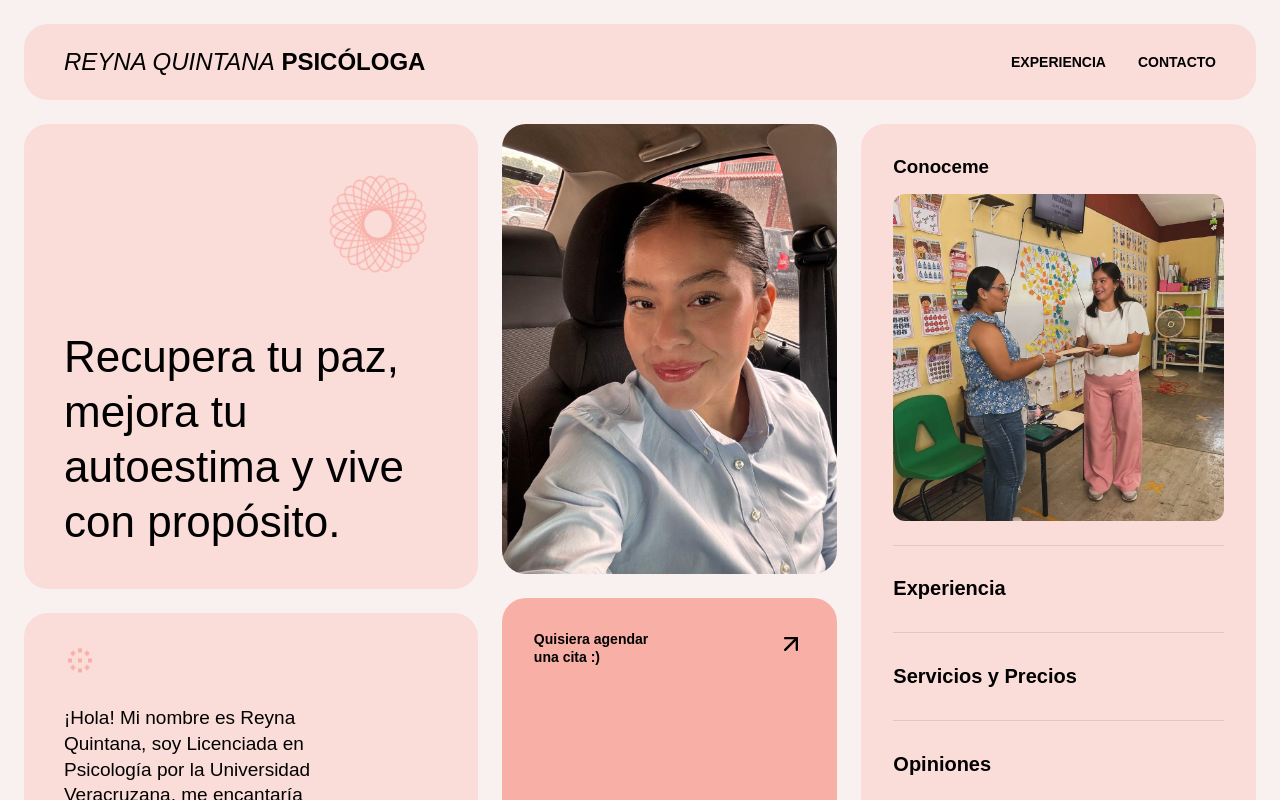
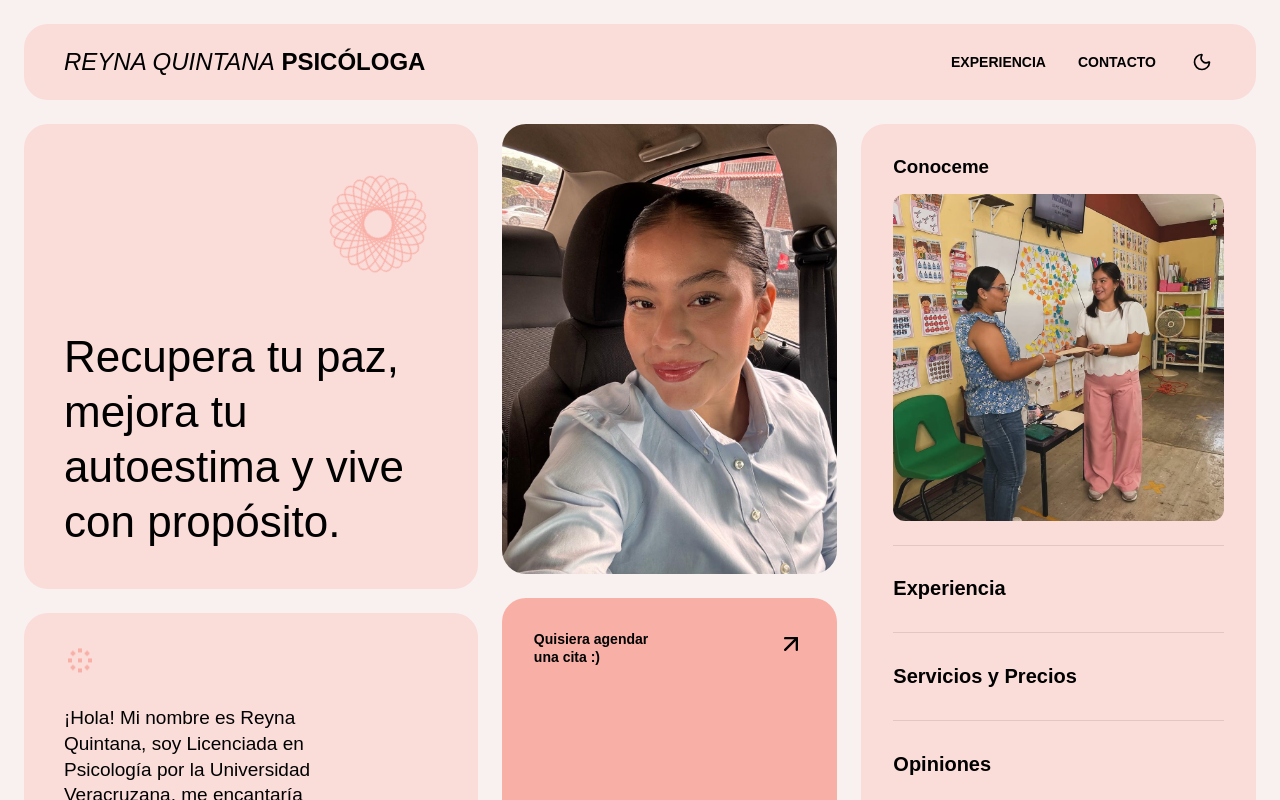
Before and after one commit to dev-softwaresystems/psicologaItzel, a React (Vite) app: page / in a window 1280 px wide. Shown: the top 800 px of the page. Built offline with nearby package versions, Linux system fonts and the light colour scheme; a web font is replaced by a local one.

Commit message:
modo claro/oscuro

```diff
--- a/src/index.css
+++ b/src/index.css
@@ -7,6 +7,19 @@
   --color-text: #000000;
   --border-radius: 24px;
   --gap: 24px;
+}
+
+body.dark {
+  --color-bg: #141212;
+  --color-primary: #211D1D;
+  --color-secondary: #D69890;
+  --color-text: #FFFFFF;
+}
+
+body.dark .card-hablemos-action,
+body.dark .agendar-btn,
+body.dark .pill-tag {
+  color: #141212 !important;
 }
 
 * {
--- a/src/pages/Experiencia.tsx
+++ b/src/pages/Experiencia.tsx
@@ -1,10 +1,20 @@
-import { useState } from 'react';
+import { useState, useEffect } from 'react';
 import { Link } from 'react-router-dom';
-import { Menu, X, CheckCircle2, User, Video, ArrowUpRight } from 'lucide-react';
+import { Menu, X, CheckCircle2, User, Video, ArrowUpRight, Moon, Sun } from 'lucide-react';
 import './Experiencia.css';
 
 const Experiencia = () => {
   const [isMobileMenuOpen, setIsMobileMenuOpen] = useState(false);
+  const [isDarkMode, setIsDarkMode] = useState(false);
+
+  useEffect(() => {
+    setIsDarkMode(document.body.classList.contains('dark'));
+  }, []);
+
+  const toggleTheme = () => {
+    const isDark = document.body.classList.toggle('dark');
+    setIsDarkMode(isDark);
+  };
 
   return (
     <div className="psicologa-container">
@@ -25,6 +35,9 @@ const Experiencia = () => {
             <nav className="mobile-menu-nav">
               <Link to="/experiencia" onClick={() => setIsMobileMenuOpen(false)}>EXPERIENCIA</Link>
               <a href="#" onClick={() => setIsMobileMenuOpen(false)}>CONTACTAME</a>
+              <button onClick={toggleTheme} className="theme-toggle" aria-label="Cambiar Tema" style={{ marginTop: '24px' }}>
+                {isDarkMode ? <Sun size={32} /> : <Moon size={32} />}
+              </button>
             </nav>
           </div>
         </div>
@@ -40,6 +53,9 @@ const Experiencia = () => {
         <nav className="header-nav">
           <Link to="/experiencia">EXPERIENCIA</Link>
           <a href="#">CONTACTO</a>
+          <button onClick={toggleTheme} className="theme-toggle" aria-label="Cambiar Tema">
+            {isDarkMode ? <Sun size={20} /> : <Moon size={20} />}
+          </button>
         </nav>
         <button className="hamburger-btn" onClick={() => setIsMobileMenuOpen(true)}>
           <Menu size={28} color="#000000" />
--- a/src/pages/PsicologaLanding.css
+++ b/src/pages/PsicologaLanding.css
@@ -71,16 +71,34 @@
 
 .header-nav {
   display: flex;
+  align-items: center;
   gap: 32px;
 }
 .header-nav a {
   font-size: 14px;
   font-weight: 600;
   transition: opacity 0.2s ease;
+  text-decoration: none;
+  color: inherit;
 }
 .header-nav a:hover {
   text-decoration: underline;
   opacity: 0.7;
+}
+
+.theme-toggle {
+  background: none;
+  border: none;
+  cursor: pointer;
+  color: var(--color-text);
+  display: flex;
+  align-items: center;
+  justify-content: center;
+  transition: transform 0.2s;
+  padding: 4px;
+}
+.theme-toggle:hover {
+  transform: scale(1.1);
 }
 
 .bento-grid {
--- a/src/pages/PsicologaLanding.tsx
+++ b/src/pages/PsicologaLanding.tsx
@@ -1,13 +1,23 @@
-import { useState } from 'react';
+import { useState, useEffect } from 'react';
 import { Link } from 'react-router-dom';
 import './PsicologaLanding.css';
 import perfilImg from '../assets/imgs/perfil.jpeg';
 import hablemosImg from '../assets/imgs/hablemos.jpg';
-import { ArrowUpRight, Menu, X, ArrowLeft } from 'lucide-react';
+import { ArrowUpRight, Menu, X, ArrowLeft, Moon, Sun } from 'lucide-react';
 
 const PsicologaLanding: React.FC = () => {
   const [isMobileMenuOpen, setIsMobileMenuOpen] = useState(false);
   const [showServices, setShowServices] = useState(false);
+  const [isDarkMode, setIsDarkMode] = useState(false);
+
+  useEffect(() => {
+    setIsDarkMode(document.body.classList.contains('dark'));
+  }, []);
+
+  const toggleTheme = () => {
+    const isDark = document.body.classList.toggle('dark');
+    setIsDarkMode(isDark);
+  };
 
   const services = [
     { name: 'Consulta en línea', price: '$600' },
@@ -38,6 +48,9 @@ const PsicologaLanding: React.FC = () => {
             <nav className="mobile-menu-nav">
               <Link to="/experiencia" onClick={() => setIsMobileMenuOpen(false)}>EXPERIENCIA</Link>
               <a href="#" onClick={() => setIsMobileMenuOpen(false)}>CONTACTAME</a>
+              <button onClick={toggleTheme} className="theme-toggle" aria-label="Cambiar Tema" style={{ marginTop: '24px' }}>
+                {isDarkMode ? <Sun size={32} /> : <Moon size={32} />}
+              </button>
             </nav>
           </div>
         </div>
@@ -53,6 +66,9 @@ const PsicologaLanding: React.FC = () => {
         <nav className="header-nav">
           <Link to="/experiencia">EXPERIENCIA</Link>
           <a href="#">CONTACTO</a>
+          <button onClick={toggleTheme} className="theme-toggle" aria-label="Cambiar Tema">
+            {isDarkMode ? <Sun size={20} /> : <Moon size={20} />}
+          </button>
         </nav>
         <button className="hamburger-btn" onClick={() => setIsMobileMenuOpen(true)}>
           <Menu size={28} color="#000000" />
```
